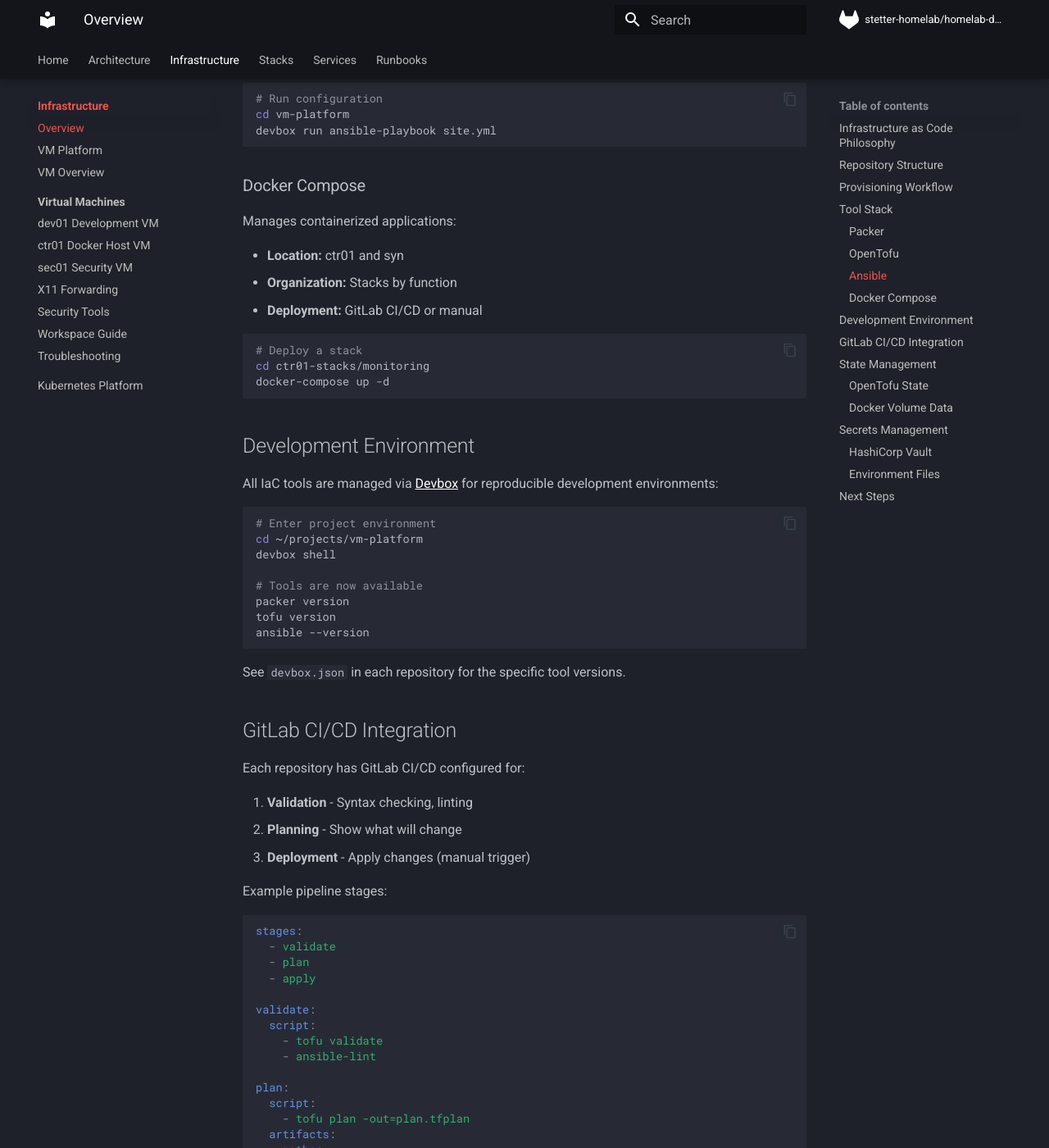
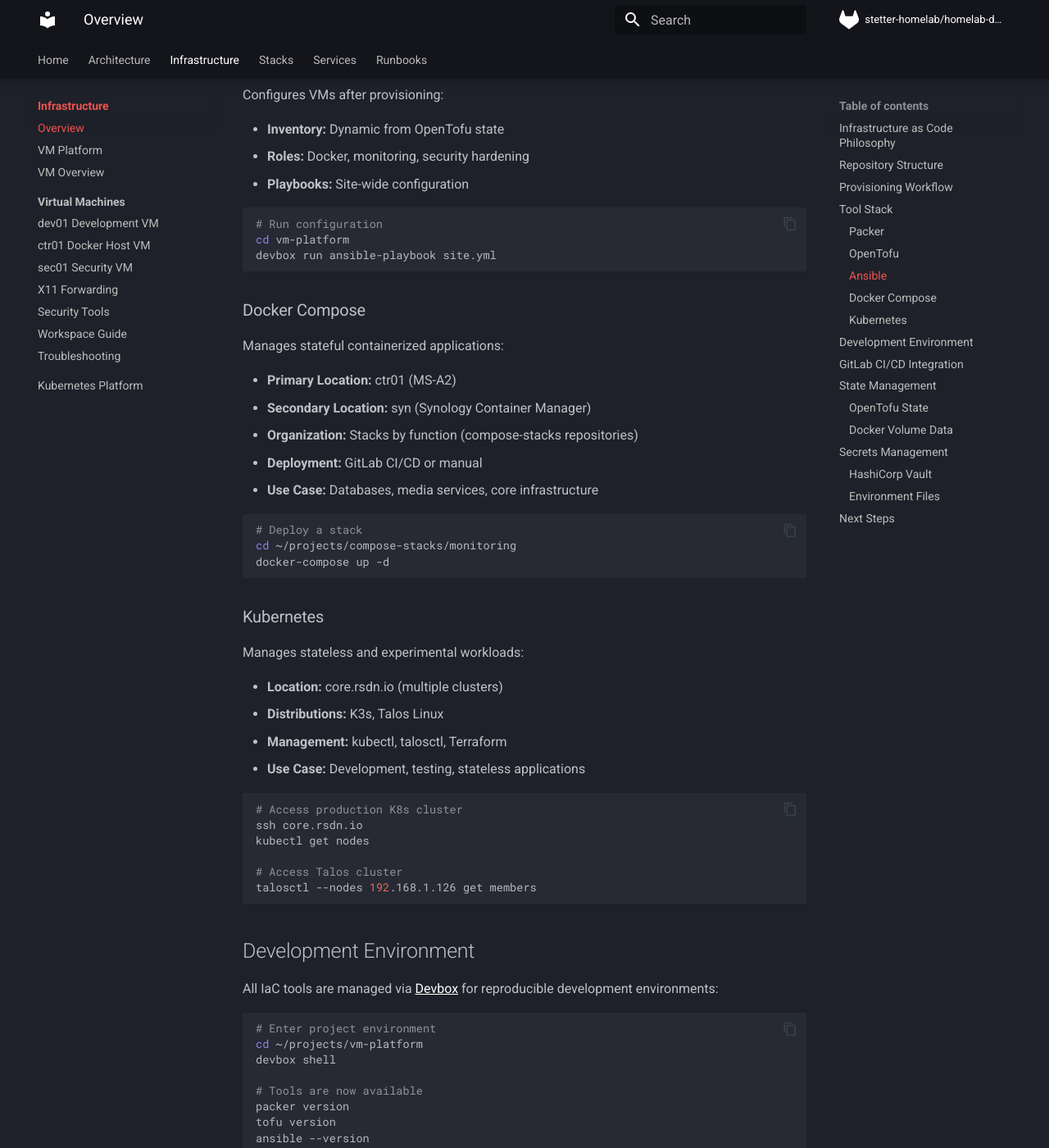
Before and after one commit to johnstetter/homelab-docs, an MkDocs documentation site: the page built from docs/infrastructure/index.md, in a window 1280 px wide and 1400 px high, scrolled down 1786 px. Shown: the whole window at 82% size. Built offline with MkDocs 1.6.1 and Material for MkDocs 9.7.7, drawn with Linux system fonts in a browser that asks for light colours; comment, search, counter and statistics services are not loaded; the version menu is left out; some of the changed text lies outside the part shown.

Commit message:
docs(infrastructure): update index for hybrid approach
Updated infrastructure index to reflect hybrid architecture approach and
added Talos project integration. Updated repository status and workflow
documentation for current infrastructure reality.

Fixes #9

Co-Authored-By: Claude Sonnet 4 <noreply@anthropic.com>

````diff
--- a/docs/infrastructure/index.md
+++ b/docs/infrastructure/index.md
@@ -10,11 +10,13 @@ All infrastructure configuration lives in version-controlled GitLab repositories
 
 ## Repository Structure
 
-| Repository | Purpose | Tools |
-|------------|---------|-------|
-| [vm-platform](https://gitlab.com/stetter-homelab/vm-platform) | VM provisioning and configuration | Packer, OpenTofu, Ansible |
-| [k8s-platform](https://gitlab.com/stetter-homelab/k8s-platform) | Kubernetes cluster management | OpenTofu, Helm |
-| [compose-stacks](https://gitlab.com/stetter-homelab/compose-stacks) | Docker Compose stacks (one repo per stack) | Docker Compose |
+| Repository | Purpose | Tools | Status |
+|------------|---------|-------|--------|
+| [vm-platform](https://gitlab.com/stetter-homelab/vm-platform) | VM provisioning and configuration | Packer, OpenTofu, Ansible | ✅ Active |
+| [k8s-platform](https://gitlab.com/stetter-homelab/k8s-platform) | Kubernetes cluster management | OpenTofu, Helm | ✅ Active |
+| [talos-platform](https://gitlab.com/stetter-homelab/talos-platform) | Talos Linux cluster management | talosctl, kubectl | ✅ Active |
+| [talos-terraform-poc](https://gitlab.com/stetter-homelab/talos-terraform-poc) | Talos Infrastructure as Code | Terraform, Talos provider | 🔄 Development |
+| [compose-stacks](https://gitlab.com/stetter-homelab/compose-stacks) | Docker Compose stacks (one repo per stack) | Docker Compose | ✅ Active |
 
 ## Provisioning Workflow
 
@@ -87,16 +89,36 @@ devbox run ansible-playbook site.yml
 
 ### Docker Compose
 
-Manages containerized applications:
+Manages stateful containerized applications:
 
-- **Location:** ctr01 and syn
-- **Organization:** Stacks by function
+- **Primary Location:** ctr01 (MS-A2)
+- **Secondary Location:** syn (Synology Container Manager)
+- **Organization:** Stacks by function (compose-stacks repositories)
 - **Deployment:** GitLab CI/CD or manual
+- **Use Case:** Databases, media services, core infrastructure
 
 ```bash
 # Deploy a stack
-cd ctr01-stacks/monitoring
+cd ~/projects/compose-stacks/monitoring
 docker-compose up -d
+```
+
+### Kubernetes
+
+Manages stateless and experimental workloads:
+
+- **Location:** core.rsdn.io (multiple clusters)
+- **Distributions:** K3s, Talos Linux
+- **Management:** kubectl, talosctl, Terraform
+- **Use Case:** Development, testing, stateless applications
+
+```bash
+# Access production K8s cluster
+ssh core.rsdn.io
+kubectl get nodes
+
+# Access Talos cluster
+talosctl --nodes 192.168.1.126 get members
 ```
 
 ## Development Environment
@@ -191,4 +213,5 @@ Sensitive configuration in `.env` files:
 - [VM Overview and Specifications](vms/vm-overview.md)
 - [sec01 Security Testing VM](vms/sec01/README.md)
 - [Kubernetes Platform Details](k8s-platform.md)
+- [Talos Linux Platform](talos-platform.md)
 - [Adding New Stacks](../runbooks/new-stack.md)
````
